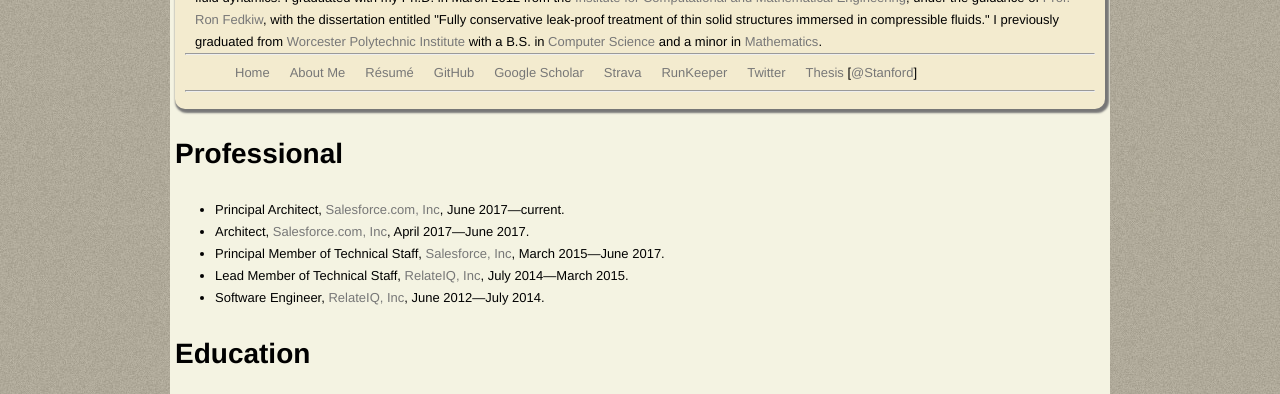
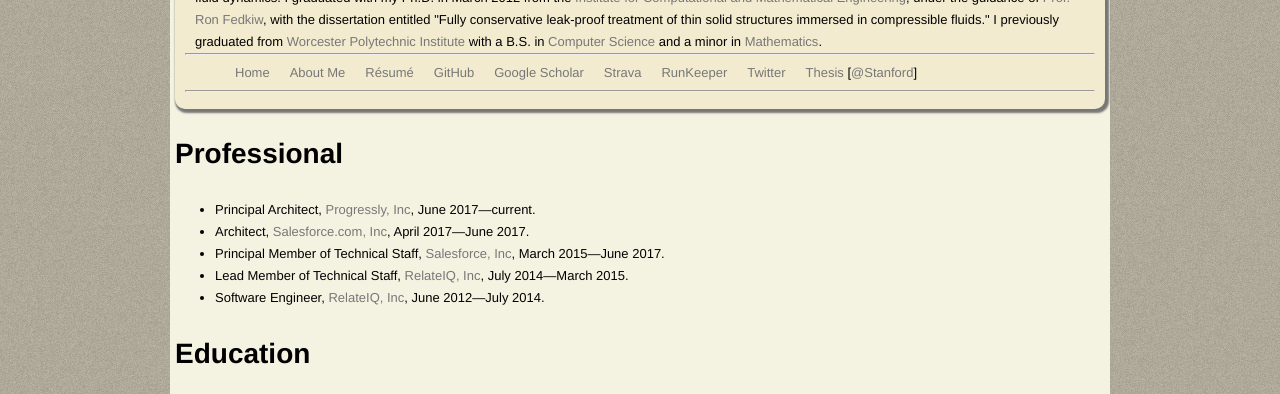
Before and after one commit to jontg/jontg.github.com, a Jekyll site: the page built from about.html, in a window 1280 px wide. Shown: the part 320-714 px from the top of the page. Built offline with Jekyll 4.4.1, drawn with Linux system fonts in a browser that asks for light colours.

Commit message:
fix professional location

```diff
--- a/about.html
+++ b/about.html
@@ -5,7 +5,7 @@
 <section>
   <h2>Professional</h2>
   <ul>
-    <li>Principal Architect, <a href="https://www.salesforceiq.com/">Salesforce.com, Inc</a>, June 2017&mdash;current.</li>
+    <li>Principal Architect, <a href="https://www.progressly.com/">Progressly, Inc</a>, June 2017&mdash;current.</li>
     <li>Architect, <a href="https://www.salesforceiq.com/">Salesforce.com, Inc</a>, April 2017&mdash;June 2017.</li>
     <li>Principal Member of Technical Staff, <a href="https://www.salesforceiq.com/">Salesforce, Inc</a>, March 2015&mdash;June 2017.</li>
     <li>Lead Member of Technical Staff, <a href="https://www.relateiq.com/">RelateIQ, Inc</a>, July 2014&mdash;March 2015.</li>
```
